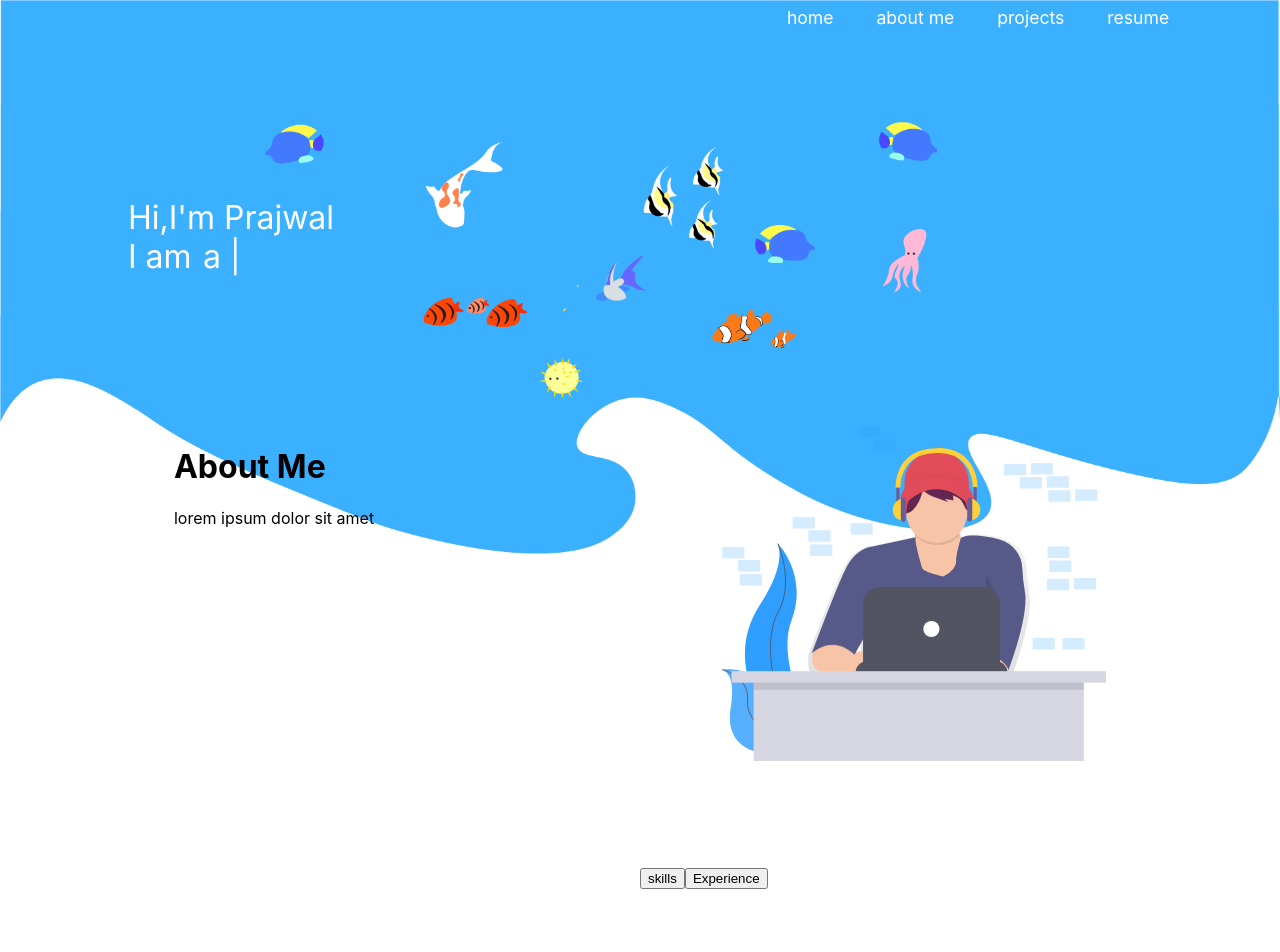
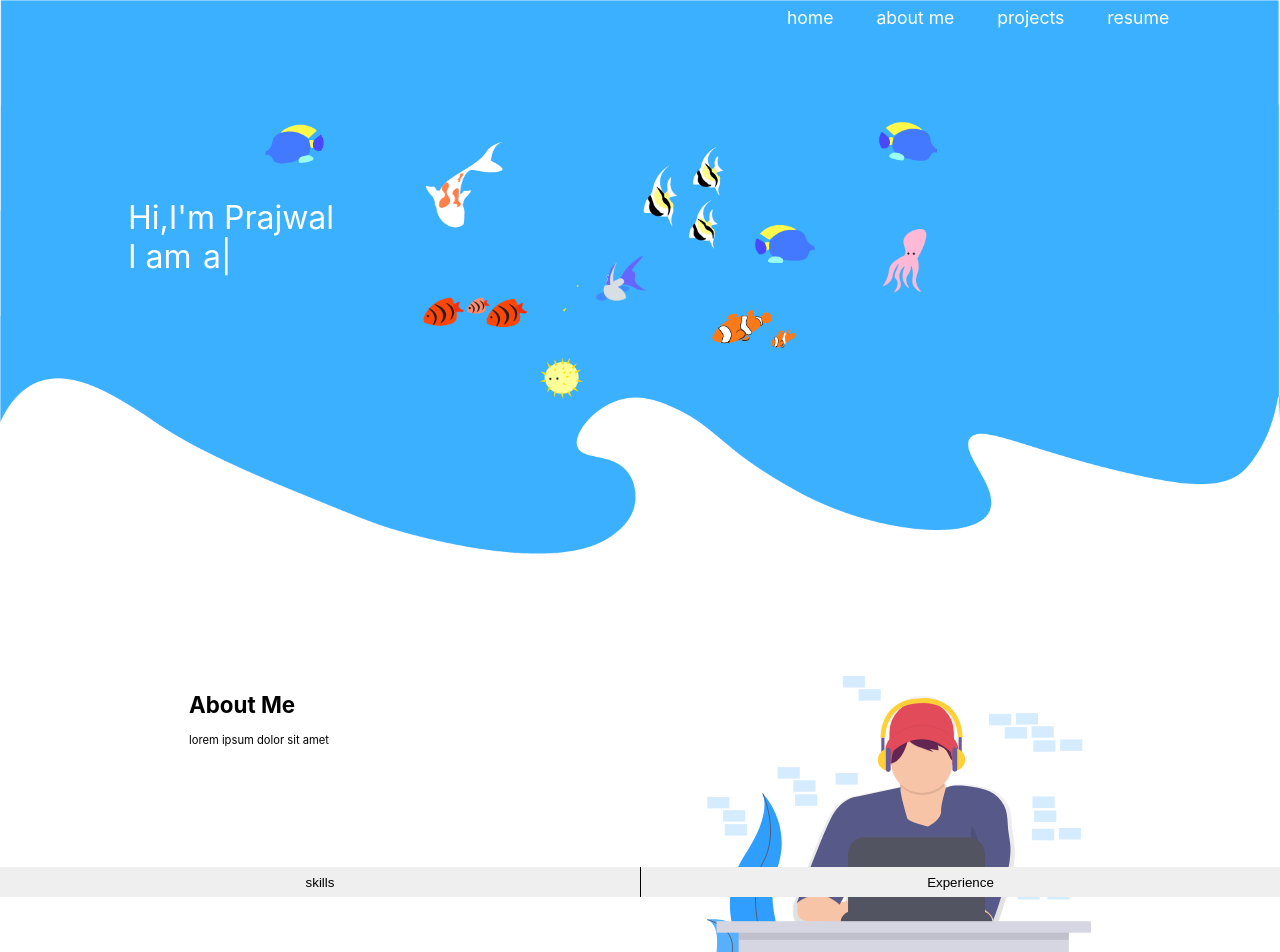
Before and after one commit to prajwalr308/portfolio-v2, a React (Create React App) app: page / in a window 1280 px wide. Shown: the top 952 px of the page. Before the commit the page ends 889 px from the top, so only its background shows below. Built offline with nearby package versions, Linux system fonts and the light colour scheme.

Commit message:
skills and exp

```diff
--- a/src/App.css
+++ b/src/App.css
@@ -1,5 +1,5 @@
 
-*{
+*,*::before,*::after{
   box-sizing: border-box;
 }
 html,body{
--- a/src/components/aboutMe/AboutMe.css
+++ b/src/components/aboutMe/AboutMe.css
@@ -1,3 +1,13 @@
+.AboutMe {
+  position: relative;
+  left: 25%;
+  top: 40px;
+  font-size:0.7em;
+}
+.AboutMe__image {
+  width: 30%;
+}
+
 @media only screen and (min-width: 320px) {
   .AboutMe {
     position: relative;
@@ -8,19 +18,28 @@
     width: 50%;
   }
 }
-@media only screen and (min-width:768px){
-    .AboutMe{
-        position: relative;
+@media only screen and (min-width: 768px) {
+  .AboutMe {
+    position: relative;
     left: 0%;
+    top: 200px;
+    display: flex;
+    flex-direction: row-reverse;
+    justify-content: space-around;
+  }
 
-    top: 150px;
-    display:flex;
-    flex-direction:row-reverse;
-    justify-content: space-around;
+  .AboutMe__image {
+    width: 30%;
+  }
+}
 
-    }
+@media only screen and (min-width: 1024px) {
+  .AboutMe {
+    position: relative;
 
-    .AboutMe__image {
-        width: 30%;
-      }
+    top: 400px;
+
+  }
+
+
 }
--- a/src/components/navbar/Navbar.css
+++ b/src/components/navbar/Navbar.css
@@ -12,16 +12,24 @@
   height: 100%;
   width: 100%;
 }
+.navbar__lists__desktop {
+  display: none;
+}
+
+.navbar__lists__mobileView > * {
+  margin-top: 10%;
+}
 .navbar__menu {
   position: fixed;
   z-index: 8;
   margin-top: 0%;
-  margin-left: 93%;
+  margin-left: 73%;
 }
 .container {
   display: inline-block;
   cursor: pointer;
-  display: none;
+
+
 }
 
 .bar1,
--- a/src/components/skills/Skill.css
+++ b/src/components/skills/Skill.css
@@ -1,3 +1,44 @@
-.skill{
-    margin: 20% 0 0 50%;
+.skill {
+  margin-top: 20%;
 }
+.skill__buttons button{
+ height: 30px;
+}
+.skill__buttons__skills {
+    outline:none;
+  border: none;
+  position: absolute;
+  left: 0;
+  right: 0;
+  width: 50%;
+}
+.skill__buttons__exp {
+  border: none;
+  outline: none;
+  border-left: 1px solid black;
+  position: absolute;
+
+  right: 0;
+  width: 50%;
+}
+.skill__buttons__skills--selected {
+    outline: none;
+    border: none;
+    position: absolute;
+    left: 0;
+    right: 0;
+    width: 50%;
+    border-bottom: 2px solid rgb(0, 153, 255);
+}
+.skill__buttons__exp--selected {
+    outline: none;
+    border: none;
+    border-left: 1px solid black;
+    position: absolute;
+
+    right: 0;
+    width: 50%;
+    border-bottom: 2px solid rgb(0, 153, 255);
+  }
+@media only screen and (min-width: 320px) {
+}
--- a/src/components/skills/Skill.js
+++ b/src/components/skills/Skill.js
@@ -1,12 +1,29 @@
-import React from 'react'
+import React,{useState} from 'react'
 import './Skill.css'
 
 const Skill = () => {
+   const [state, setstate] = useState({
+       'skillSelected':false,
+       'expSelected':false,
+   })
+    const skillHandler=()=>{
+        setstate({
+            'skillSelected':true,
+       'expSelected':false,
+        })
+    }
+    const expHandler=()=>{
+        setstate({
+            'skillSelected':false,
+       'expSelected':true,
+        })
+    }
     return (
         <div className="skill">
             <div className="skill__buttons">
-            <button>skills</button>
-            <button>Experience</button>
+            <button className={state.skillSelected ? "skill__buttons__skills--selected": "skill__buttons__skills"} onClick={skillHandler} >skills</button>
+
+            <button className={state.expSelected ? "skill__buttons__exp--selected":"skill__buttons__exp"} onClick={expHandler}>Experience</button>
             </div>
             <div></div>
 
--- a/src/components/typeWriter/TypeWriter.css
+++ b/src/components/typeWriter/TypeWriter.css
@@ -1,6 +1,6 @@
 span {
-  font-size: 2em;
-  color: white;
+  font-size: 0.9em;
+  color: rgb(0, 0, 0);
 }
 .type{
     margin-left: 10%;
```
